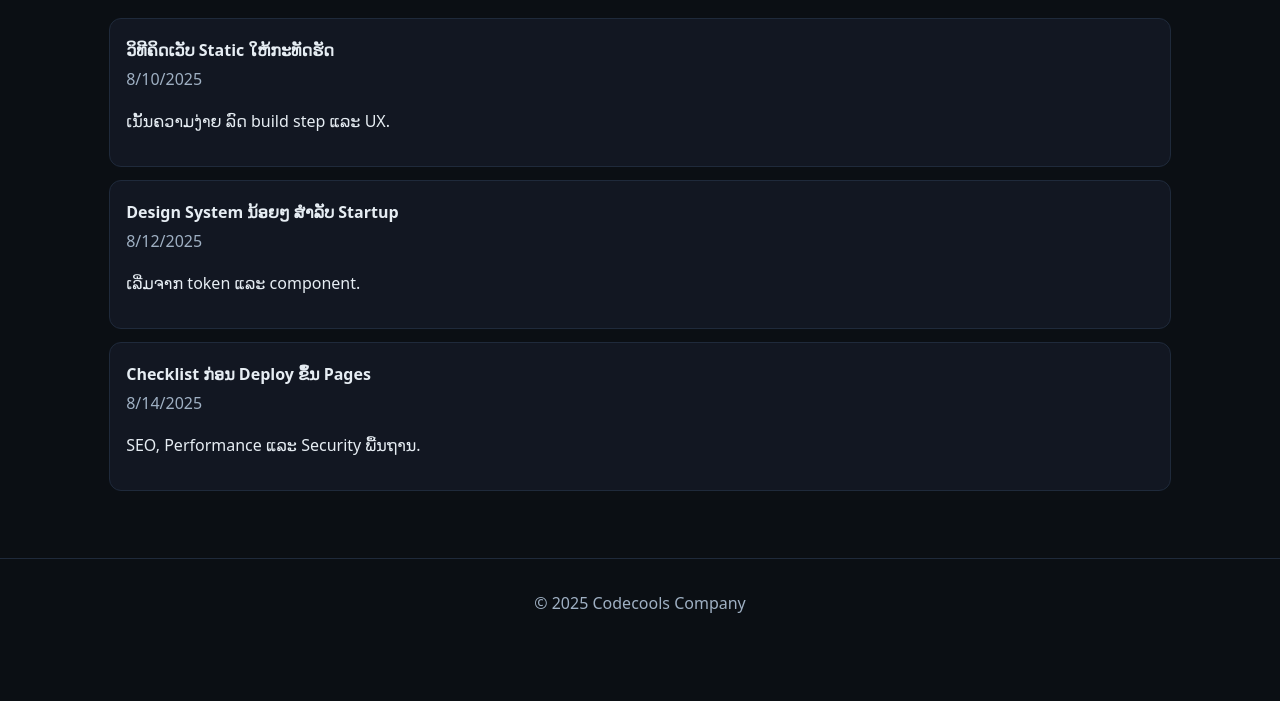
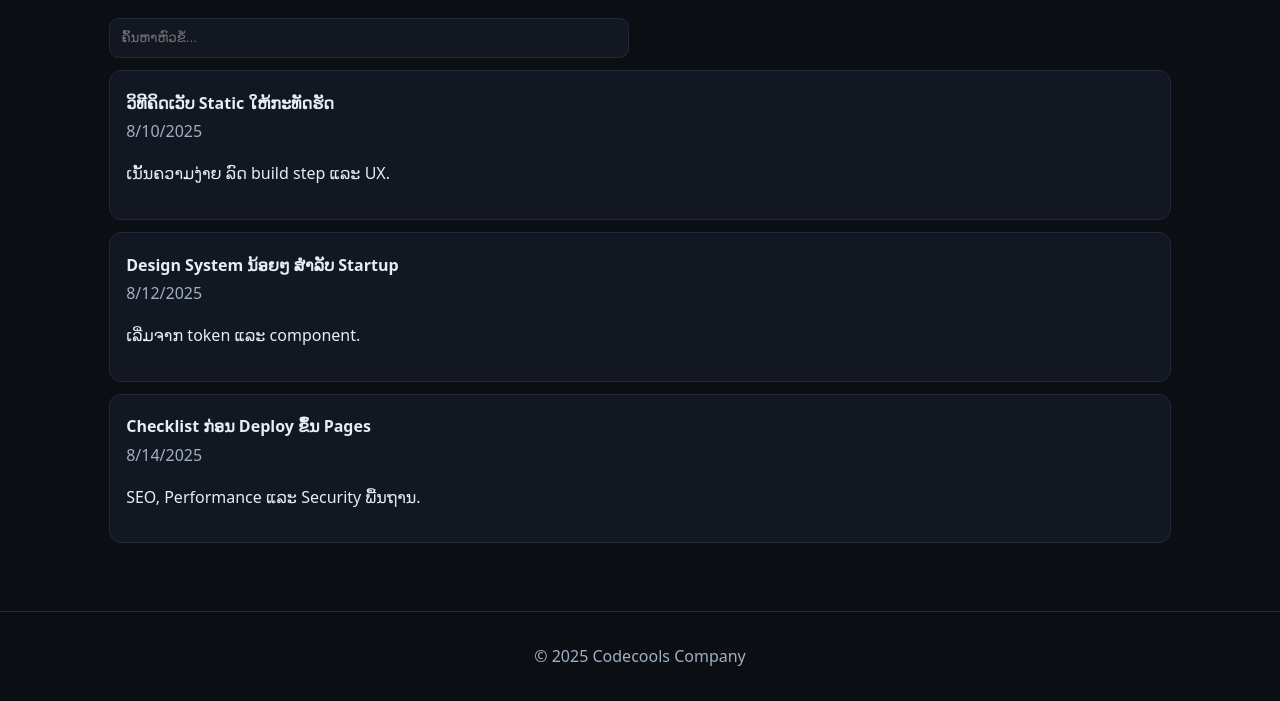
Before and after one commit to thongsao2020/blog-me, a plain HTML site: page blog.html in a window 1280 px wide. Shown: the part 177-878 px from the top of the page. Before the commit the page ends 826 px from the top, so only its background shows below. Drawn offline with Linux system fonts and the light colour scheme.

Commit message:
feat(blog): add client-side search with debounce

```diff
--- a/blog.html
+++ b/blog.html
@@ -19,6 +19,8 @@
 
   <main class="container">
     <h1>Blog</h1>
+    <input id="q" placeholder="ຄົ້ນຫາຫົວຂໍ້..." style="width:100%;max-width:520px;padding:.7rem;border-radius:.6rem;border:1px solid #1f2a3b;background:#121722;color:#e6edf3" />
+    <div style="height:.8rem"></div>
     <div class="list" id="post-list"></div>
   </main>
 
@@ -31,11 +33,20 @@
     {title:'Checklist ກ່ອນ Deploy ຂຶ້ນ Pages', date:'2025-08-14', excerpt:'SEO, Performance ແລະ Security ພື້ນຖານ.'}
   ];
   const wrap = document.getElementById('post-list');
-  posts.forEach(p=>{
-    const a = document.createElement('article'); a.className='item';
-    a.innerHTML = `<h4>${p.title}</h4><div class="muted">${new Date(p.date).toLocaleDateString('lo-LA')}</div><p>${p.excerpt}</p>`;
-    wrap.appendChild(a);
-  });
+  function render(list){
+    wrap.innerHTML='';
+    list.forEach(p=>{
+      const a = document.createElement('article'); a.className='item';
+      a.innerHTML = `<h4>${p.title}</h4><div class="muted">${new Date(p.date).toLocaleDateString('lo-LA')}</div><p>${p.excerpt}</p>`;
+      wrap.appendChild(a);
+    });
+  }
+  render(posts);
+  const input = document.getElementById('q');
+  input.addEventListener('input', debounce(()=>{
+    const term = input.value.toLowerCase();
+    render(posts.filter(p=>p.title.toLowerCase().includes(term)));
+  }, 150));
   </script>
 </body>
 </html>
```
